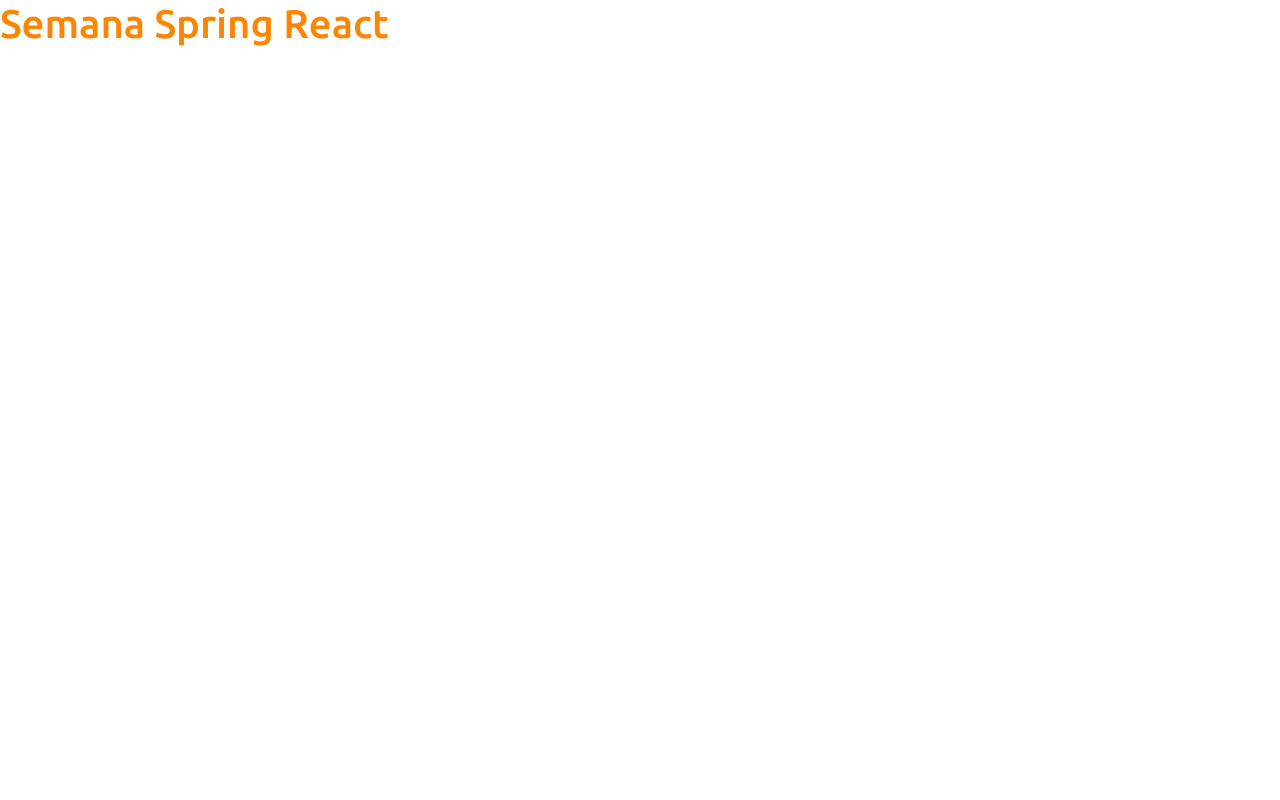
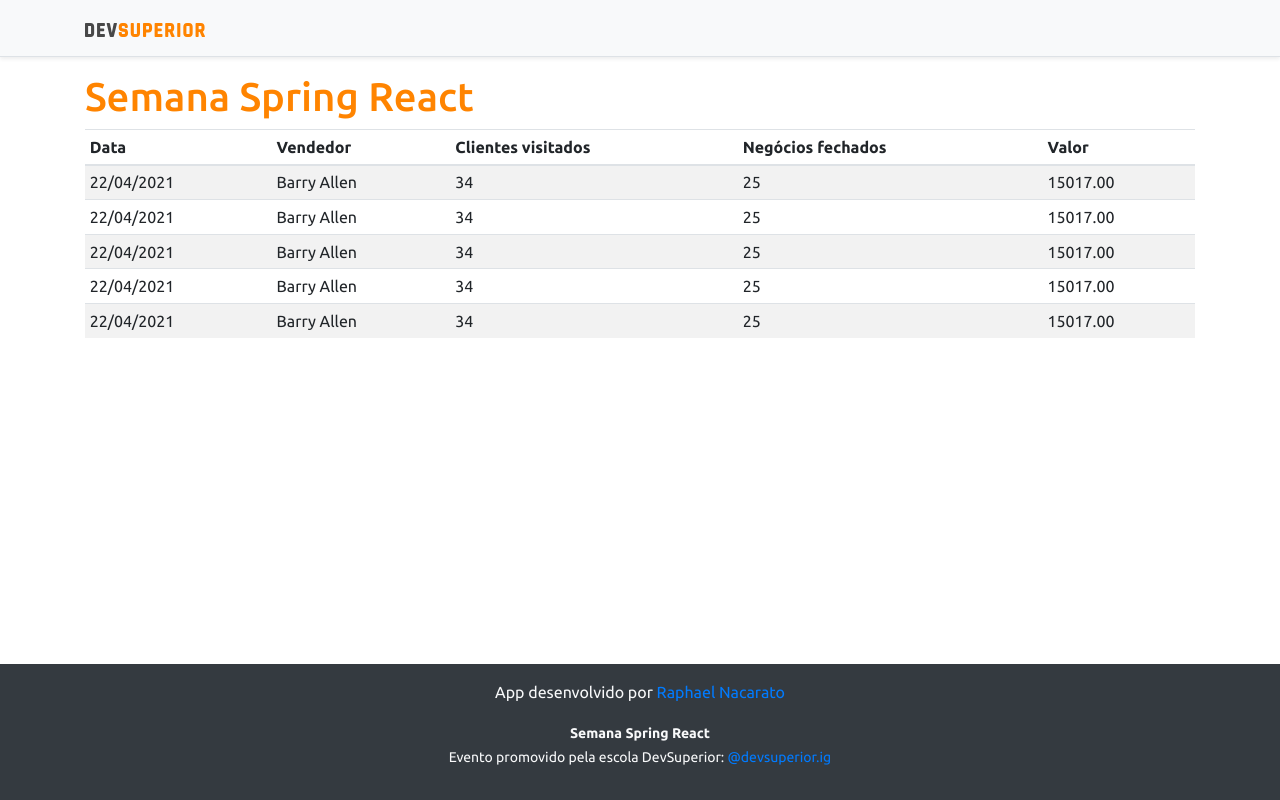
Before and after one commit to raphaelnacarato/projeto-sds3, a React (Create React App) app in the folder frontend/: page / in a window 1280 px wide. Built offline with nearby package versions, Linux system fonts and the light colour scheme.

Commit message:
Basic static components

```diff
--- a/frontend/package.json
+++ b/frontend/package.json
@@ -12,10 +12,12 @@
     "@types/node": "^12.0.0",
     "@types/react": "^17.0.0",
     "@types/react-dom": "^17.0.0",
+    "apexcharts": "^3.26.1",
     "bootstrap": "^4.6.0",
     "jquery": "1.9.1",
     "popper.js": "^1.16.1",
     "react": "^17.0.2",
+    "react-apexcharts": "^1.3.9",
     "react-dom": "^17.0.2",
     "react-scripts": "4.0.3",
     "typescript": "^4.1.2",
--- a/frontend/src/App.tsx
+++ b/frontend/src/App.tsx
@@ -1,9 +1,19 @@
+
+import NavBar from './components/NavBar';
+import Footer from './components/Footer';
+import DataTable from './components/DataTable';
 
 function App() {
   return (
-    <div>
-      <h1 className='text-primary'>Semana Spring React</h1>
-    </div>
+    <>
+      <NavBar />
+      <div className='container'>
+        <h1 className='text-primary'>Semana Spring React</h1>
+
+        <DataTable />
+      </div>
+      <Footer />
+    </>
   );
 };
 
--- /dev/null
+++ b/frontend/src/components/DataTable.tsx
@@ -0,0 +1,57 @@
+
+const DataTable = () => {
+   return (
+      <div className="table-responsive">
+         <table className="table table-striped table-sm">
+            <thead>
+               <tr>
+                  <th>Data</th>
+                  <th>Vendedor</th>
+                  <th>Clientes visitados</th>
+                  <th>Negócios fechados</th>
+                  <th>Valor</th>
+               </tr>
+            </thead>
+            <tbody>
+               <tr>
+                  <td>22/04/2021</td>
+                  <td>Barry Allen</td>
+                  <td>34</td>
+                  <td>25</td>
+                  <td>15017.00</td>
+               </tr>
+               <tr>
+                  <td>22/04/2021</td>
+                  <td>Barry Allen</td>
+                  <td>34</td>
+                  <td>25</td>
+                  <td>15017.00</td>
+               </tr>
+               <tr>
+                  <td>22/04/2021</td>
+                  <td>Barry Allen</td>
+                  <td>34</td>
+                  <td>25</td>
+                  <td>15017.00</td>
+               </tr>
+               <tr>
+                  <td>22/04/2021</td>
+                  <td>Barry Allen</td>
+                  <td>34</td>
+                  <td>25</td>
+                  <td>15017.00</td>
+               </tr>
+               <tr>
+                  <td>22/04/2021</td>
+                  <td>Barry Allen</td>
+                  <td>34</td>
+                  <td>25</td>
+                  <td>15017.00</td>
+               </tr>
+            </tbody>
+         </table>
+      </div>
+   );
+};
+
+export default DataTable;
--- /dev/null
+++ b/frontend/src/components/Footer.tsx
@@ -0,0 +1,15 @@
+
+const Footer = () => {
+   return (
+      <footer className="footer mt-auto py-3 bg-dark">
+         <div className="container">
+            <p className="text-light">App desenvolvido por <a href="https://github.com/raphaelnacarato" target="_blank" rel="noreferrer">Raphael Nacarato</a></p>
+            <p className="text-light"><small><strong>Semana Spring React</strong><br />
+               Evento promovido pela escola DevSuperior: <a href="https://instagram.com/devsuperior.ig" target="_blank" rel="noreferrer">@devsuperior.ig</a></small>
+            </p>
+         </div>
+      </footer>
+   );
+};
+
+export default Footer;
--- /dev/null
+++ b/frontend/src/components/NavBar.tsx
@@ -0,0 +1,16 @@
+
+import ImgDsDark from '../assets/img/ds-dark.svg';
+
+const NavBar = () => {
+   return (
+      <div className="d-flex flex-column flex-md-row align-items-center p-3 px-md-4 mb-3 bg-light border-bottom shadow-sm">
+         <div className="container">
+            <nav className="my-2 my-md-0 mr-md-3">
+               <img src={ImgDsDark} alt="DevSuperior" width="120" />
+            </nav>
+         </div>
+      </div>
+   );
+};
+
+export default NavBar;
```
Also changed, not shown: frontend/src/assets/img/ds-dark.svg (added), 1 other file (tests, documents, lock files or other folders).
